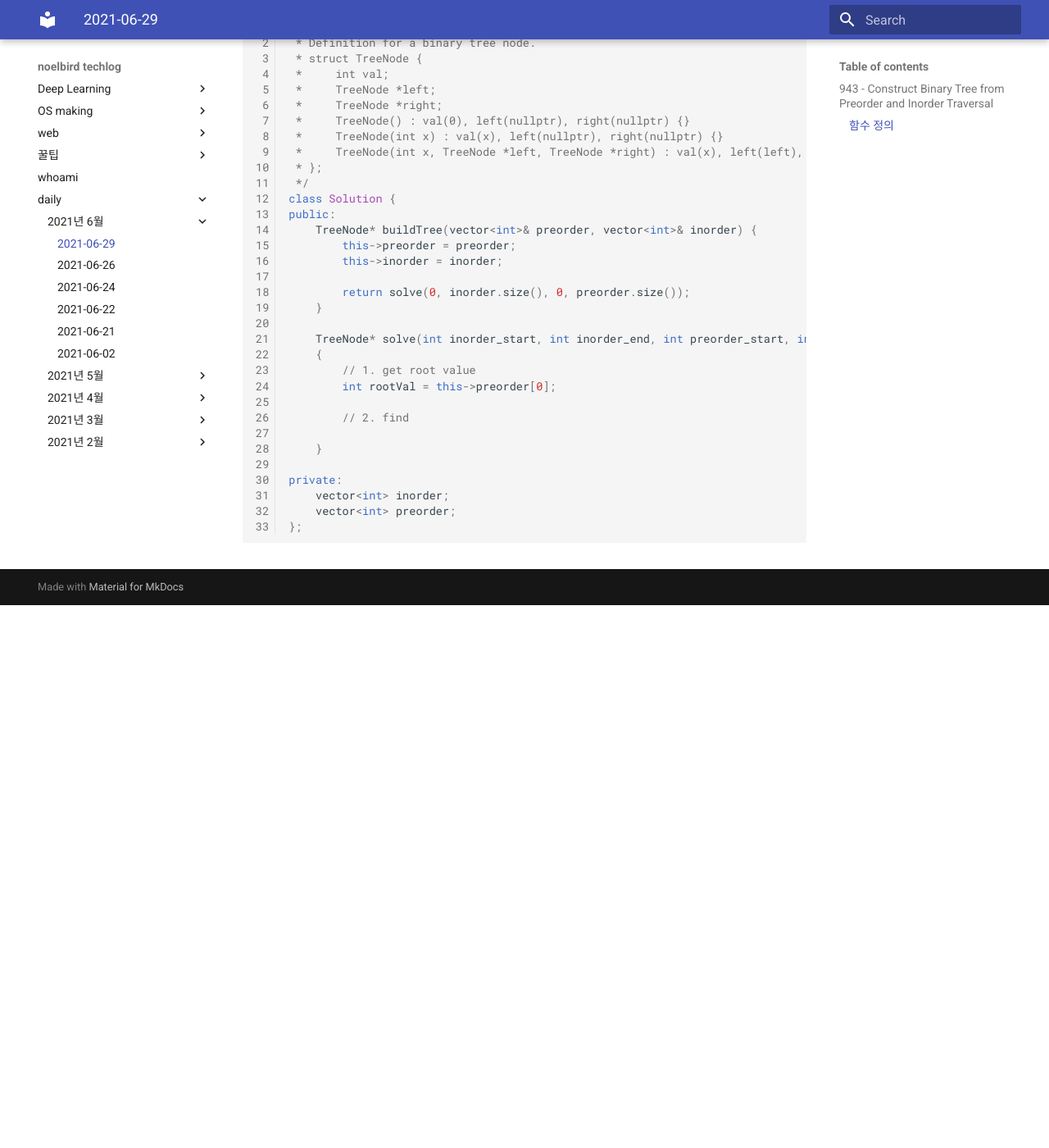
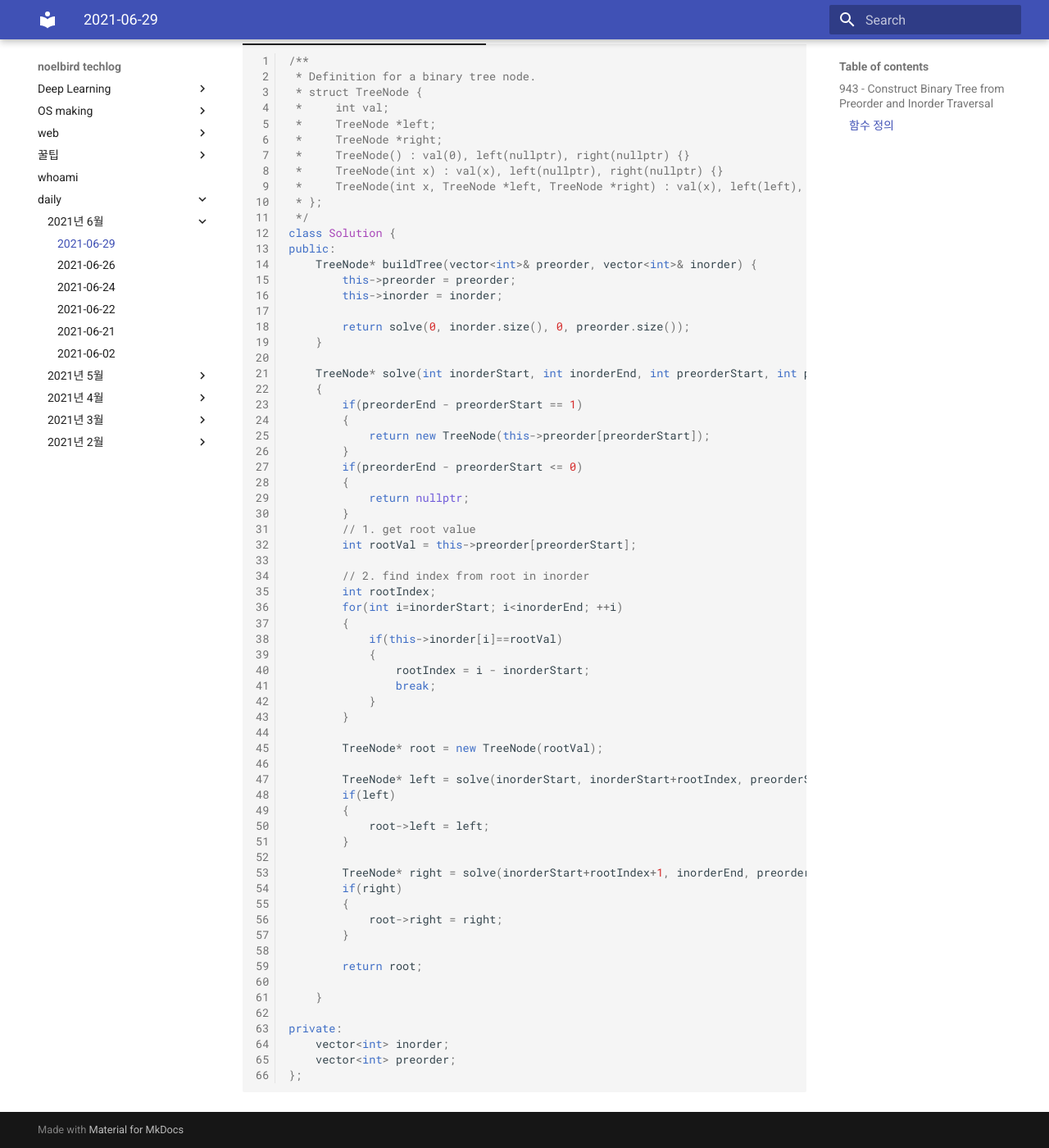
Before and after one commit to NoelBird/noelbird.github.io, an MkDocs documentation site: the page built from docs/daily/2021-06-29.md, in a window 1280 px wide and 1400 px high, scrolled down 662 px. Shown: the whole window at 82% size. Built offline with MkDocs 1.6.1 and Material for MkDocs 9.7.7, drawn with Linux system fonts in a browser that asks for light colours; nearby versions of some CDN libraries; some of the changed text lies outside the part shown.

Commit message:
2021-06-29 update

````diff
--- a/docs/daily/2021-06-29.md
+++ b/docs/daily/2021-06-29.md
@@ -32,7 +32,13 @@ TreeNode* solve(TreeNode* root, int inorder_start, int inorder_end, int preorder
 
 
 
-=== "C++"
+> 답을 푸는 방법은 확실하게 알았지만, 좀 더 효율적으로 구현하는 것을 연습해야겠습니다.
+
+
+
+
+
+=== "C++ time(beats 65.21%), space(beats 54.30%)"
 
     ```c++
     /**
@@ -55,12 +61,45 @@ TreeNode* solve(TreeNode* root, int inorder_start, int inorder_end, int preorder
             return solve(0, inorder.size(), 0, preorder.size());
         }
 
-        TreeNode* solve(int inorder_start, int inorder_end, int preorder_start, int preorder_end)
+        TreeNode* solve(int inorderStart, int inorderEnd, int preorderStart, int preorderEnd)
         {
+            if(preorderEnd - preorderStart == 1)
+            {
+                return new TreeNode(this->preorder[preorderStart]);
+            }
+            if(preorderEnd - preorderStart <= 0)
+            {
+                return nullptr;
+            }
             // 1. get root value
-            int rootVal = this->preorder[0];
+            int rootVal = this->preorder[preorderStart];
 
-            // 2. find
+            // 2. find index from root in inorder
+            int rootIndex;
+            for(int i=inorderStart; i<inorderEnd; ++i)
+            {
+                if(this->inorder[i]==rootVal)
+                {
+                    rootIndex = i - inorderStart;
+                    break;
+                }
+            }
+
+            TreeNode* root = new TreeNode(rootVal);
+
+            TreeNode* left = solve(inorderStart, inorderStart+rootIndex, preorderStart+1, preorderStart + rootIndex+1);
+            if(left)
+            {
+                root->left = left;
+            }
+
+            TreeNode* right = solve(inorderStart+rootIndex+1, inorderEnd, preorderStart + rootIndex+1, preorderEnd);
+            if(right)
+            {
+                root->right = right;
+            }
+
+            return root;
 
         }
 
````
